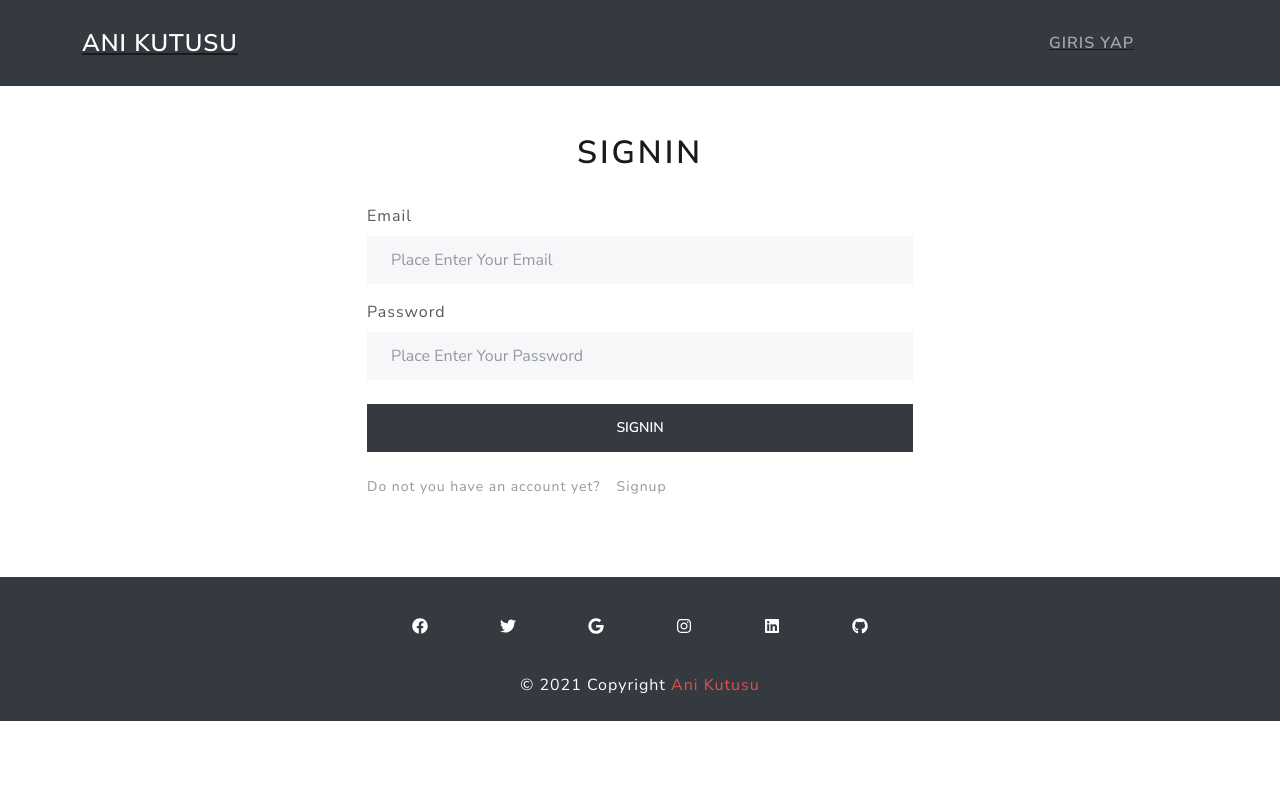
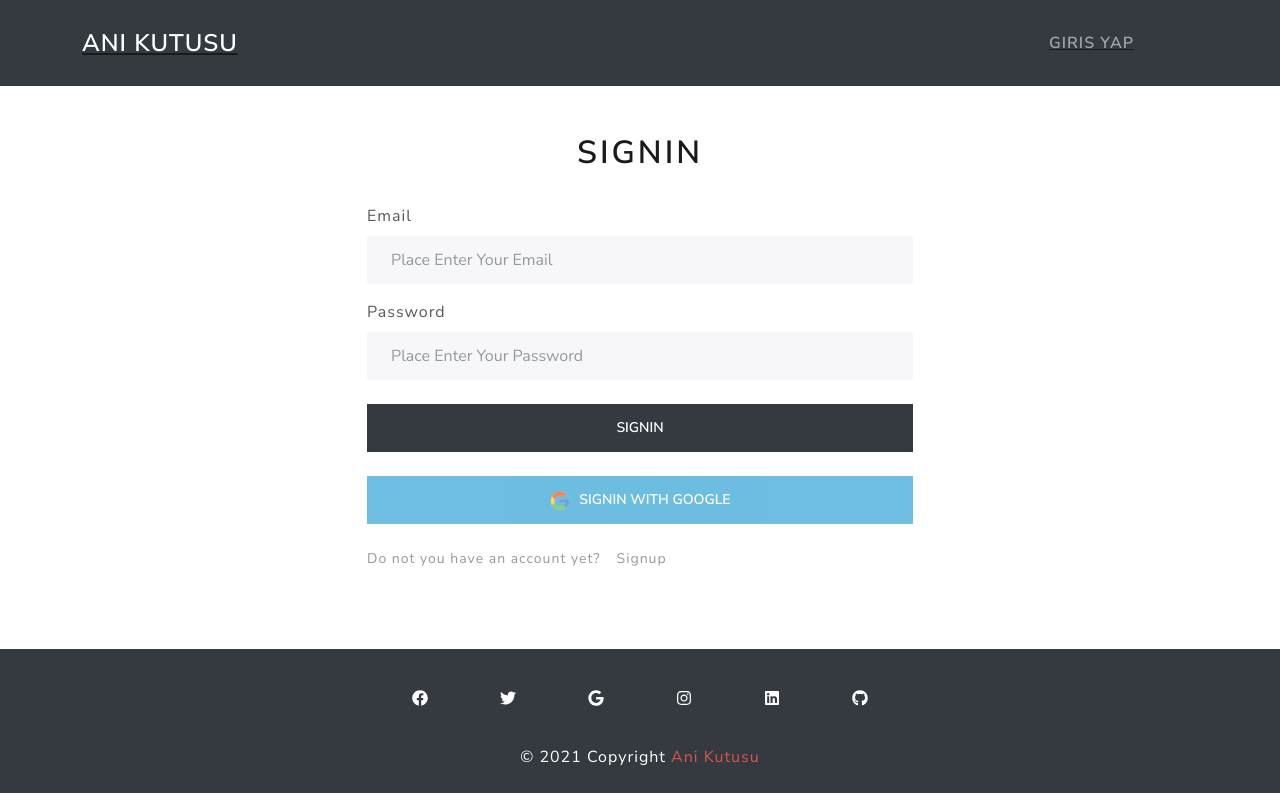
Before and after one commit to AOKeklik/MERN-MemoriesApp, a React (Create React App) app in the folder client/: page /auth in a window 1280 px wide. Built offline with nearby package versions, Linux system fonts and the light colour scheme.

Commit message:
google login

```diff
--- a/client/src/component/Header.js
+++ b/client/src/component/Header.js
@@ -2,13 +2,14 @@ import React, { useEffect, useState } from 'react'
 import jwtdecode from 'jwt-decode'
 import { Link, useLocation, useHistory } from 'react-router-dom'
 
-import { useDispatch } from 'react-redux'
+import { useDispatch, useSelector } from 'react-redux'
 import { actionLogout,actionRefreshAccesstoken } from '../redux/actions/actionAuth'
 
 function Header() {
     const location = useLocation()
     const history = useHistory()
     const dispatch = useDispatch()
+    const auth = useSelector(state => state?.user)
 
     const [user, setUser] = useState()
 
@@ -19,8 +20,11 @@ function Header() {
     }
 
     const renewAccesstoken = async (id) => {
-        await dispatch(actionRefreshAccesstoken(id))
-        setUser(JSON.parse(localStorage.getItem('user')))
+        const google = auth?.userData?.google
+        if (!google) {
+            await dispatch(actionRefreshAccesstoken(id))
+            setUser(JSON.parse(localStorage.getItem('user')))
+        }
     }
 
     useEffect(() => {
@@ -43,7 +47,7 @@ function Header() {
     }, [location, user])
 
 
-    //console.log(user)
+    console.log(auth)
     return <nav id="top" className="navbar navbar-dark navbar-expand-lg bg-dark fs-5 py-lg-2 mb-5">
         <div className="container">
             <Link to='/'><div className="navbar-brand fs-3">Ani Kutusu</div></Link>
--- a/client/src/component/Memory.js
+++ b/client/src/component/Memory.js
@@ -71,7 +71,7 @@ function Memory({data}) {
         setUser(storageUser)
     }, [auth])
 
-    console.log(user)
+    //console.log(user)
 
     return <div className="col-lg-4 p-4">
         <div className="card" style={{width: ""}}>
--- a/client/src/secreens/AuthScreen.js
+++ b/client/src/secreens/AuthScreen.js
@@ -1,11 +1,14 @@
 import React, {useState} from 'react'
 import Message from '../component/Message'
+import {FcGoogle} from 'react-icons/fc'
 
 import {useDispatch, useSelector} from 'react-redux'
 import {actionSignup, actionSignin} from '../redux/actions/actionAuth'
+import {GoogleLogin} from 'react-google-login'
+import { AUTH } from '../redux/constants/actionConstants'
 
 function AuthScreen({history}) {
-    const Dispatch = useDispatch()
+    const dispatch = useDispatch()
     const {user: auth} = useSelector(state => state)
     const initialState = {firstname: '', lastname: '', email: '', password: '', confirmpassword: ''}
 
@@ -23,11 +26,31 @@ function AuthScreen({history}) {
 
         if (login) {
             //Signin
-            Dispatch(actionSignin(inputs, history))
+            dispatch(actionSignin(inputs, history))
         } else {
             //signup
-            Dispatch(actionSignup(inputs, history))
+            dispatch(actionSignup(inputs, history))
         }
+    }
+
+    const googleSuccess = (res) => {
+        const {googleId: _id, name, email} = res?.profileObj
+        const accesstoken = res?.tokenId
+        const google = true
+
+        try {
+            dispatch({
+                type: AUTH,
+                payload: {user: {_id, name, email, accesstoken, google}, message: 'Google Signup!'}
+            })
+            history.push('/')
+        } catch (err) {
+            console.log(err)
+        }
+    }
+
+    const googleFailure = (err) => {
+
     }
 
     console.log(auth)
@@ -65,6 +88,25 @@ function AuthScreen({history}) {
                     </div>
                     <div className="mb-4">
                         <input type="submit" value="signin" className="btn btn-dark w-100" />
+                    </div>
+                    <div className="mb-4">
+                        <GoogleLogin
+                            clientId="337723087603-e033e5lfhj3df860gh19pm9cgrr35ign.apps.googleusercontent.com"
+                            onSuccess={googleSuccess}
+                            onFailure={googleFailure}
+                            cookiePolicy={'single_host_origin'}
+                            //isSignedIn="true"
+                            render={renderProps => (
+                                <button
+                                    onClick={renderProps.onClick}
+                                    disabled={renderProps.disabled}
+                                    className="btn btn-info w-100"
+                                >
+                                    <FcGoogle size="22" />
+                                    <span className="ps-2">Signin with Google</span>
+                                </button>
+                            )}
+                        />
                     </div>
                     <div className="form-text mb-3">
                         <p className="d-inline-block me-3">Do not you have an account yet?</p>
--- a/client/src/secreens/HomeScreen.js
+++ b/client/src/secreens/HomeScreen.js
@@ -21,8 +21,8 @@ function HomeScreen() {
         })()
     }, []) */
 
-    console.log(StateMemories)
-    console.log(StateAuth)
+    // console.log(StateMemories)
+    // console.log(StateAuth)
 
     useEffect(() => {
         if (!StateMemories.memories[0]) Dispatch(actionFetchMemories())
```
Also changed, not shown: 1 other file (tests, documents, lock files or other folders).
